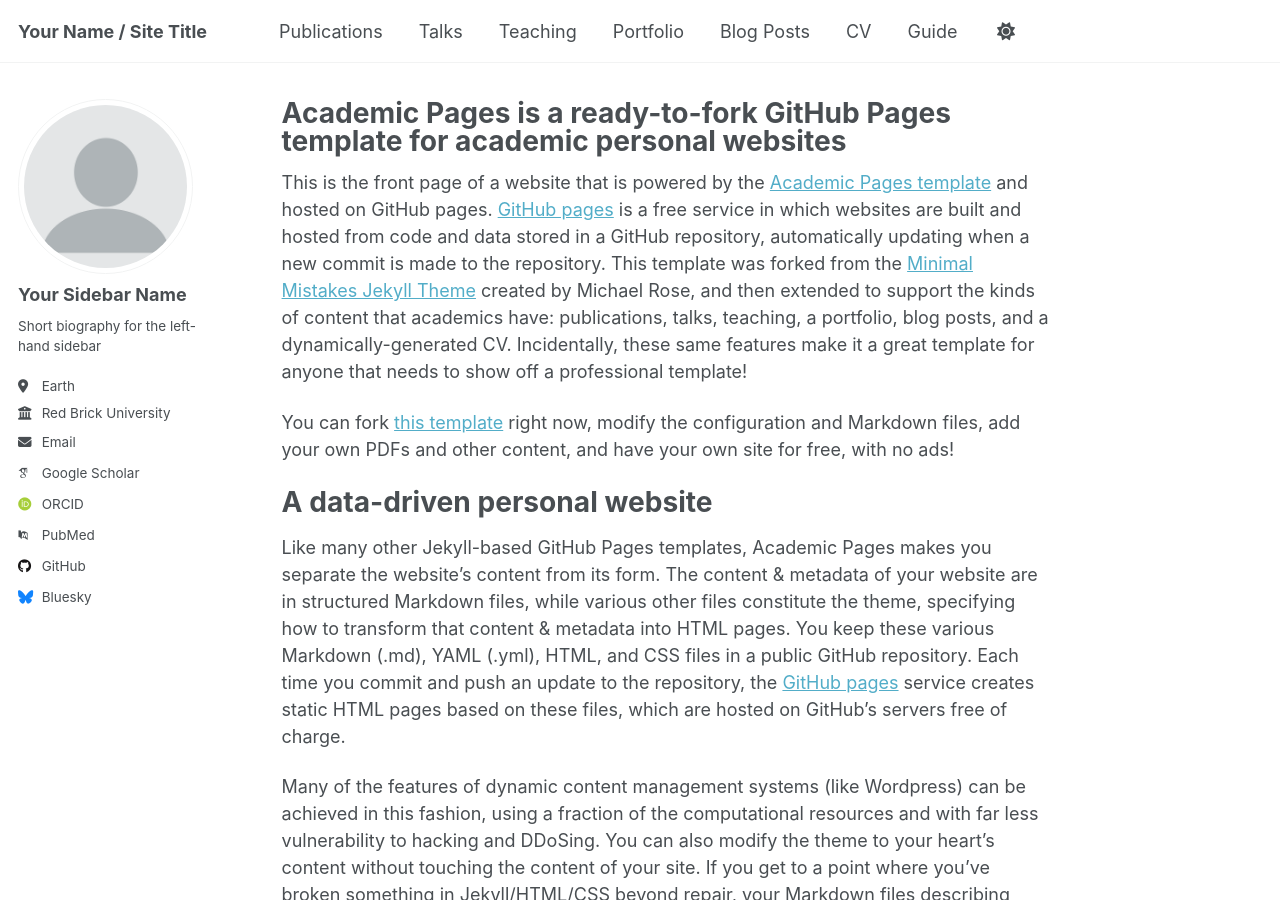
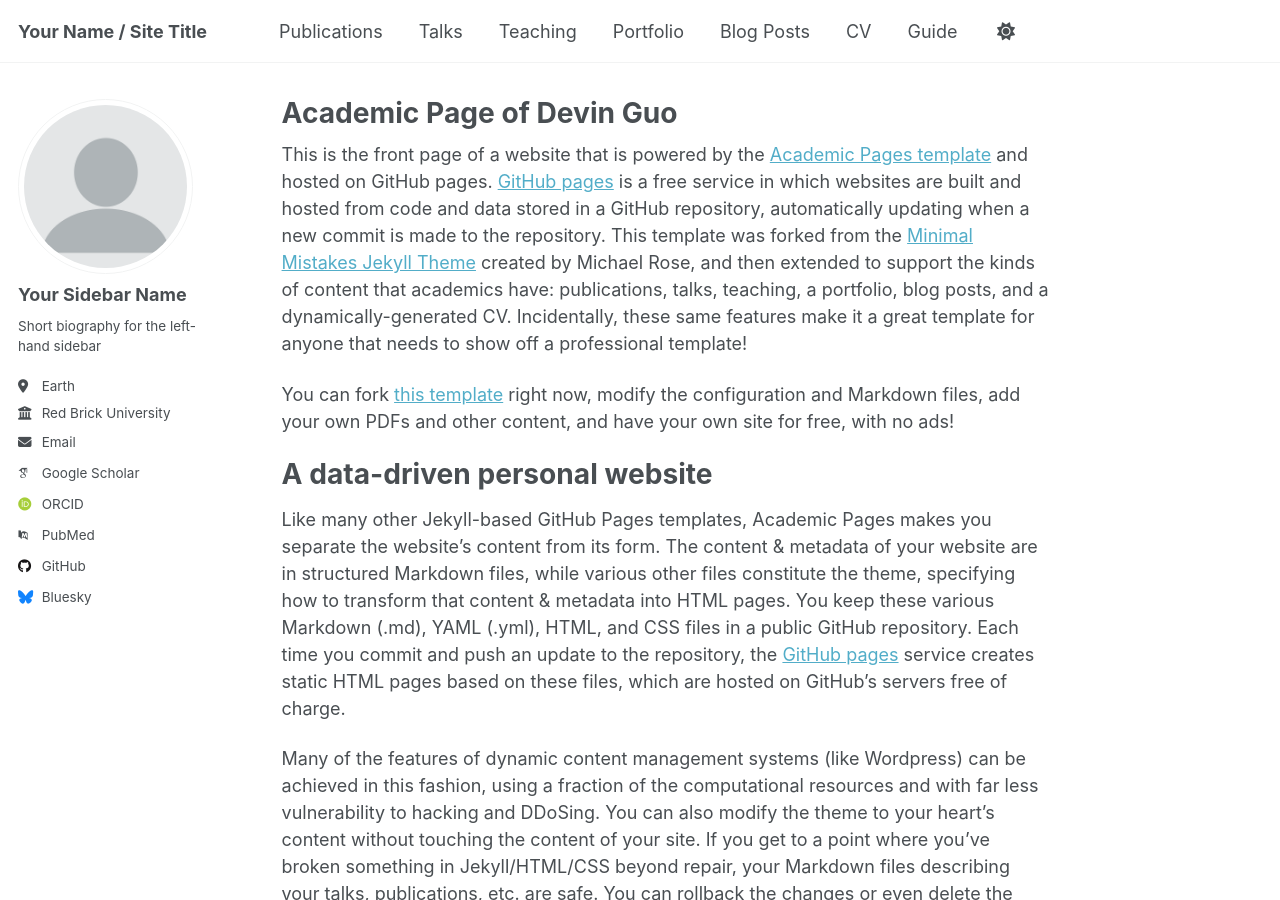
Before and after one commit to DevinGuoA/.github.io, a Jekyll site: the page built from _pages/about.md, in a window 1280 px wide and 900 px high. Built offline with Jekyll 4.4.1, drawn with Linux system fonts in a browser that asks for light colours; some web fonts are replaced; a script that is not in the unit is left out.

Commit message:
Update about.md

```diff
--- a/_pages/about.md
+++ b/_pages/about.md
@@ -1,6 +1,6 @@
 ---
 permalink: /
-title: "Academic Pages is a ready-to-fork GitHub Pages template for academic personal websites"
+title: "Academic Page of Devin Guo"
 author_profile: true
 redirect_from:
   - /about/
```
